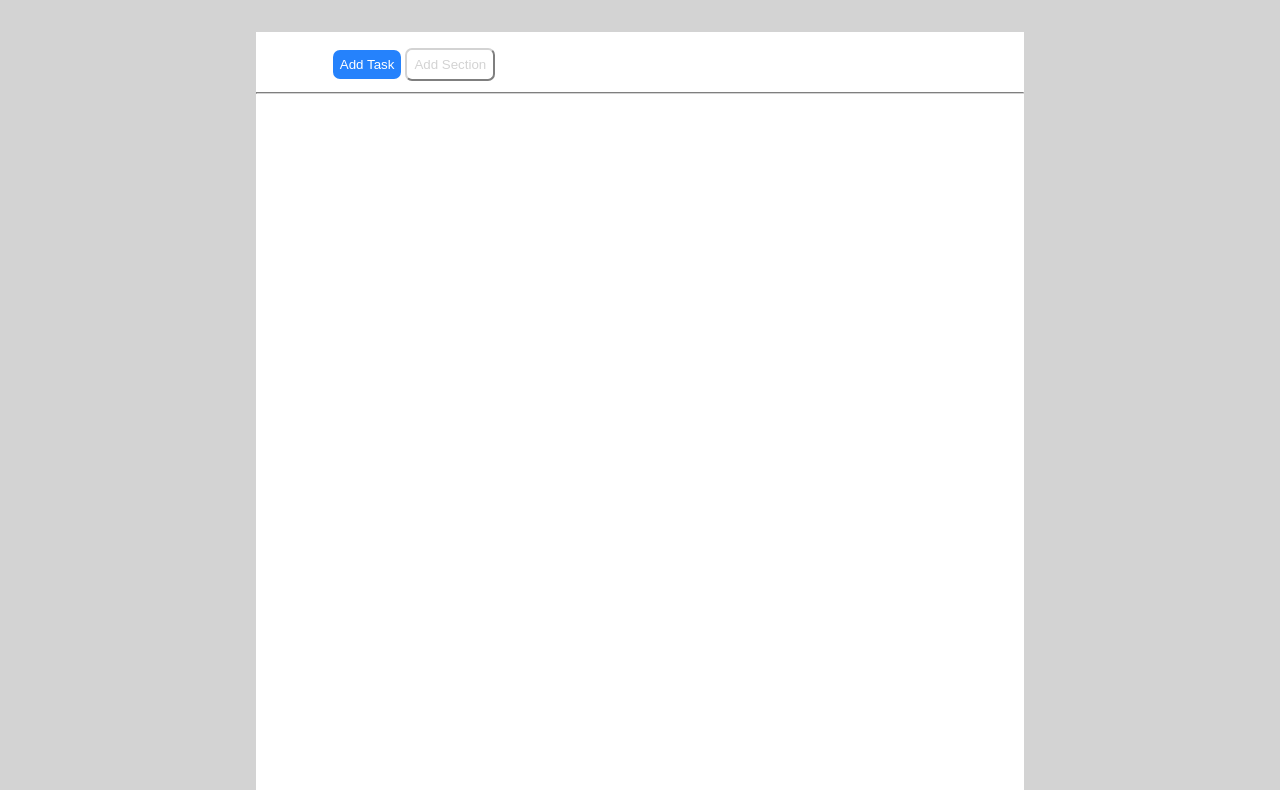
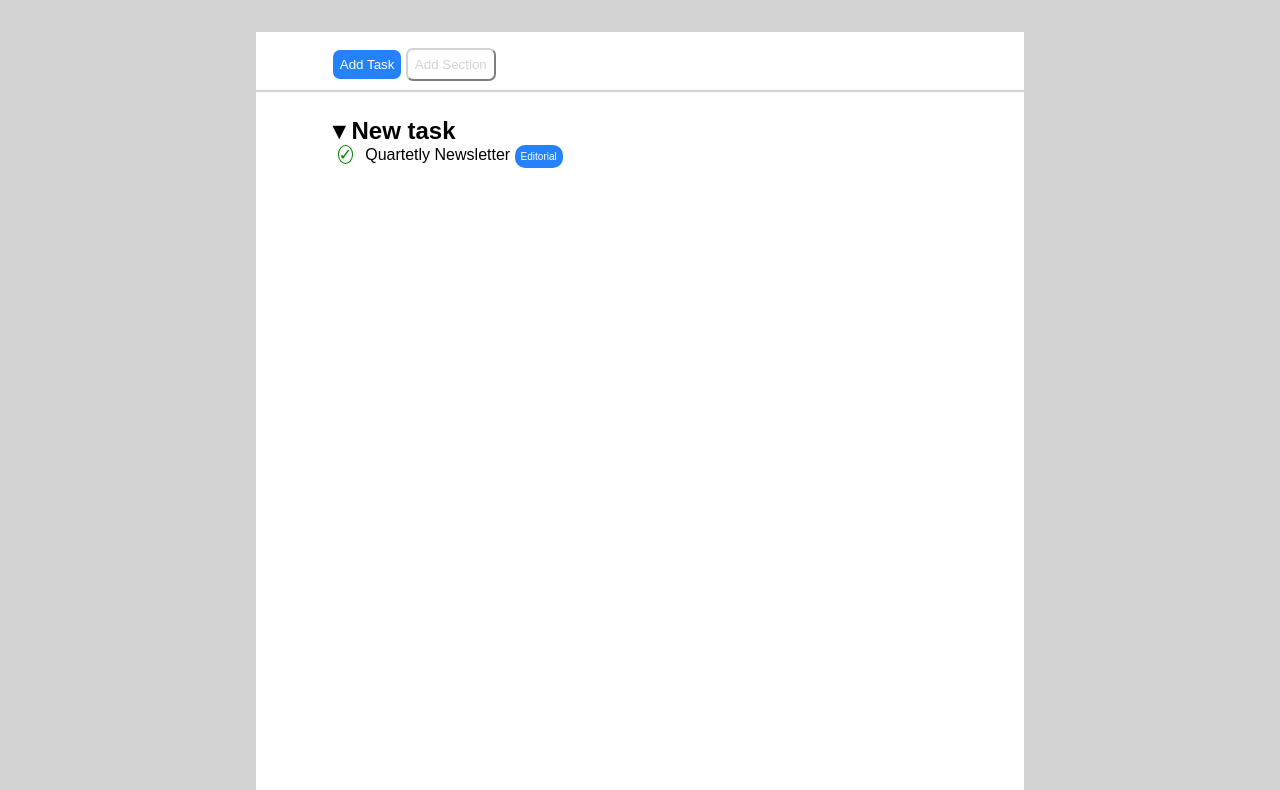
Before and after one commit to BrunoCanini/html-css-toboolist, a plain HTML site: page index.html in a window 1280 px wide. Shown: the part 78-868 px from the top of the page. Drawn offline with Linux system fonts and the light colour scheme.

Commit message:
inizio main

```diff
--- a/index.html
+++ b/index.html
@@ -20,7 +20,14 @@
             <button id="task">Add Task</button>
             <button id="section">Add Section</button>
         </nav>
-        <hr>
+
+        <main>
+            <div class="task">
+                <h2>&dtrif; New task</h2>
+                <span class="check">&check;</span><span>Quartetly Newsletter <small class="edit">Editorial</small> </span>
+            </div>
+        </main>
+
     </div>
 
 </body>
--- a/style.css
+++ b/style.css
@@ -6,6 +6,7 @@
 
 body{
     background-color: lightgray;
+    font-family: Arial, Helvetica, sans-serif;
 }
 
 /* inizio header */
@@ -37,9 +38,10 @@ nav{
     height: 60px;
     width: 100%;
     padding: 16px 10%;
-    border-top-right-radius: 10px;
-    border-top-left-radius: 10px;
+    border-top-right-radius: 5px;
+    border-top-left-radius: 5px;
     background-color: white;
+    border-bottom: 2px solid lightgray
 }
 
 nav >button{
@@ -59,8 +61,29 @@ nav >button{
     border-color: lightgrey;
 }
 
-hr{
-    border-color: lightgrey;
+/* fine nav */
+/* inizio main */
+
+main{
+    padding-left: 10%;
+    padding-top: 25px;
+    background-color: white;
+    border-top-right-radius: 5px;
+    border-top-left-radius: 5px;
 }
 
-/* fine nav */
+.check{
+    color: green;
+    border: 1px solid green;
+    border-radius: 50%;
+    margin-left: 5px;
+    margin-right: 12px;
+}
+
+.edit{
+    background-color: rgb(37, 130, 252);
+    color: white;
+    padding: 6px;
+    border-radius: 10px;
+    font-size: x-small;
+}
```
